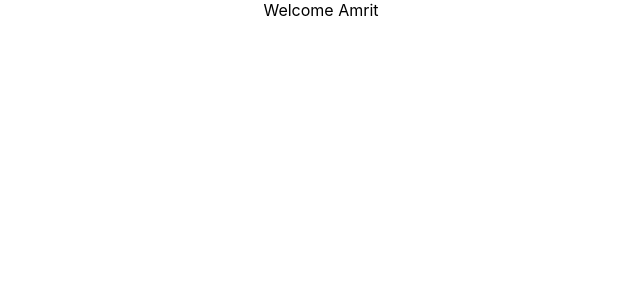
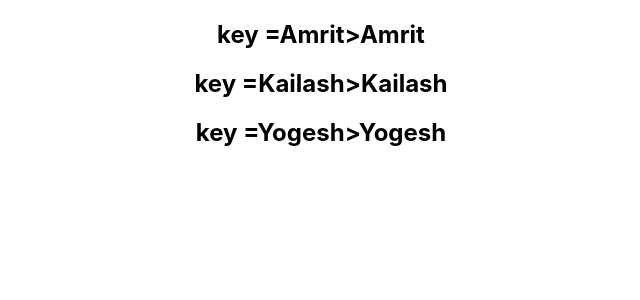
Before and after one commit to mallaamrit/reactjs, a React (Create React App) app: page / in a window 1280 px wide. Shown: the top 300 px of the page, without its empty margins (319-959 px from the left). Built offline with nearby package versions, Linux system fonts and the light colour scheme.

Commit message:
list render added

```diff
--- a/src/App.js
+++ b/src/App.js
@@ -4,6 +4,7 @@ import UserGreeting from './components/Conditional';
 import Greet from './components/Greet';
 import Message from './components/Message';
 import ParentComponent from './components/ParentComponent';
+import ListRendering from './components/ListRendering';
 
 function App() {
   return (
@@ -16,7 +17,8 @@ function App() {
        {/* <Message /> */}
        {/* <ClickHandler /> */}
        {/* <ParentComponent /> */}
-       <UserGreeting />
+       {/* <UserGreeting /> */}
+       <ListRendering />
 
     </div>
   );
--- /dev/null
+++ b/src/components/ListRendering.js
@@ -0,0 +1,17 @@
+const List = () => {
+    const names = ['Amrit', 'Kailash', 'Yogesh']
+    return (
+        <div>
+            {/* we use map method since it is javascript expression we start with curly braces */}
+            {
+
+                names.map((name) => {
+                    return <h2>key ={name}>{name}</h2>
+                })
+            }
+
+        </div>
+     );
+}
+
+export default List;
```
